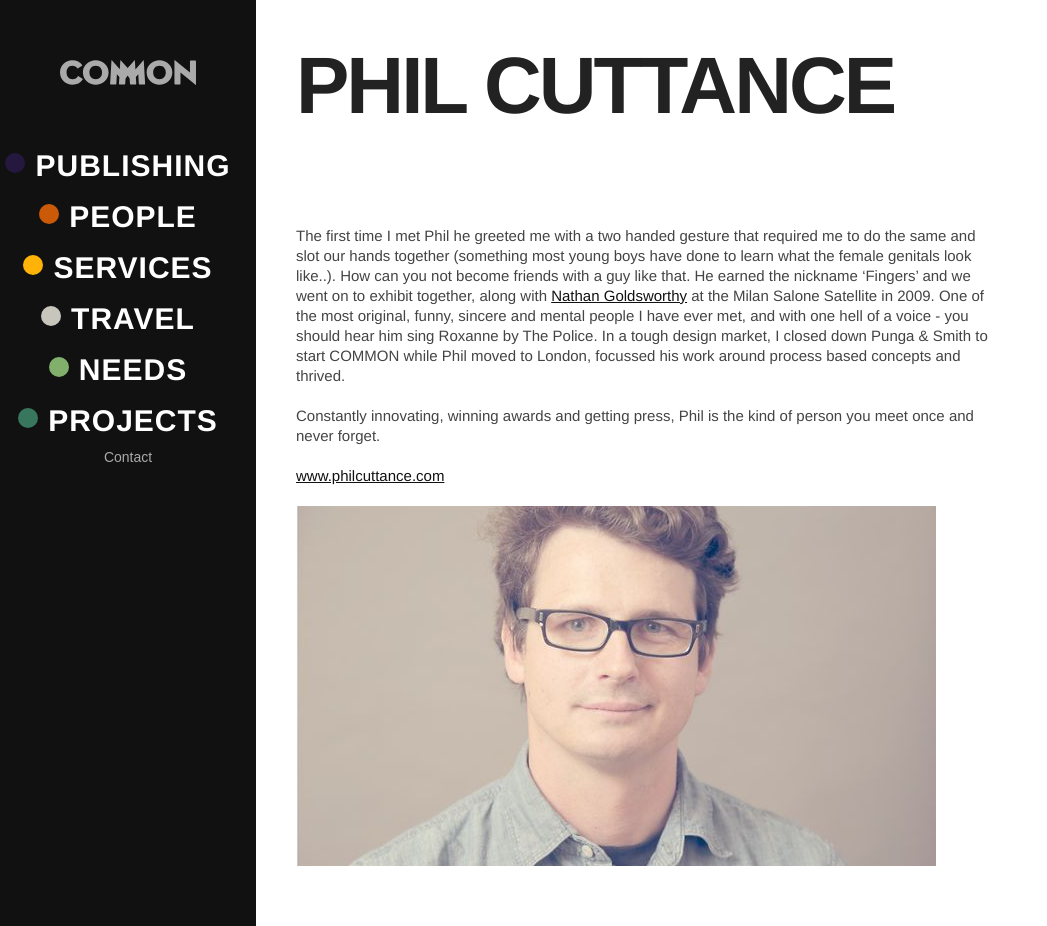
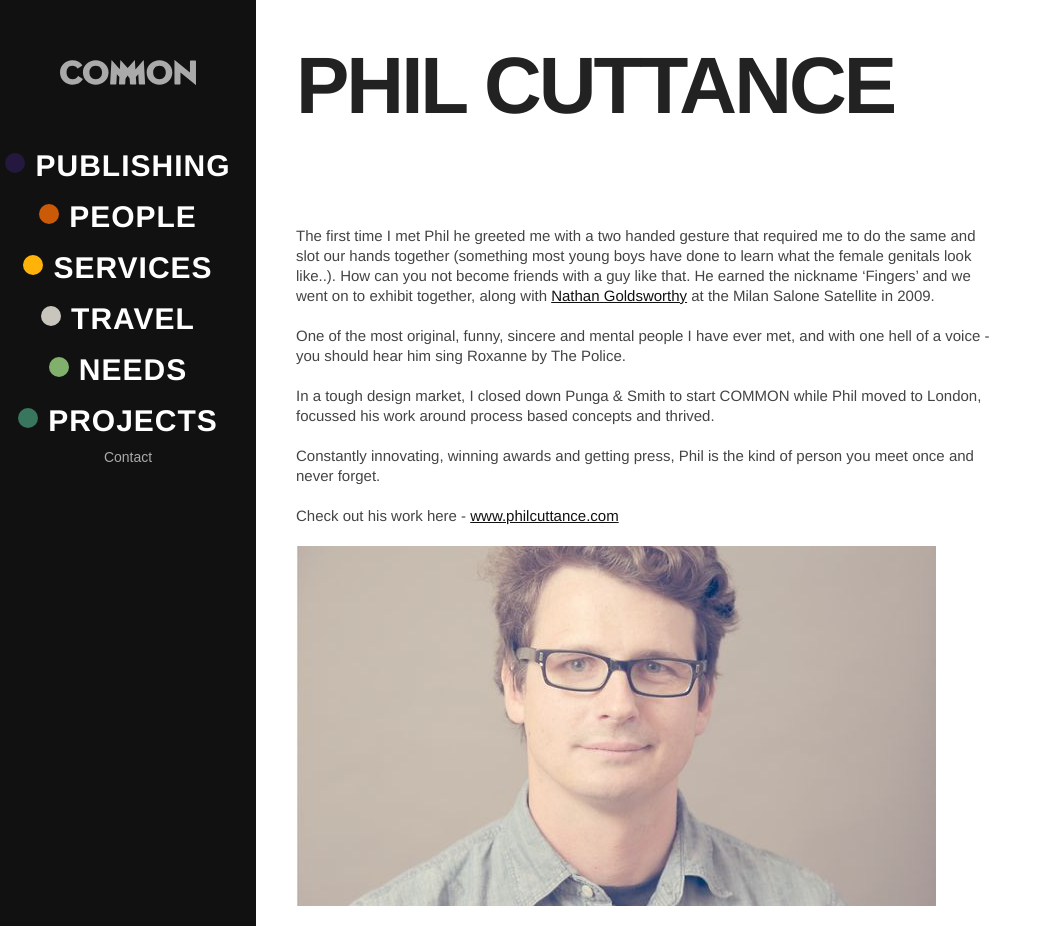
Before and after one commit to studiomattsmith/studiomattsmith.github.io, a Jekyll site: the page built from _posts/2013-12-12-Phil.md, in a window 1280 px wide and 926 px high. Shown: the whole window, without its empty margins (0-1047 px from the left). Built offline with Jekyll 4.4.1, drawn with Linux system fonts in a browser that asks for light colours.

Commit message:
phil tweaks

```diff
--- a/_posts/2013-12-12-Phil.md
+++ b/_posts/2013-12-12-Phil.md
@@ -12,10 +12,13 @@ orientation: landscape
 
 The first time I met Phil he greeted me with a two handed gesture that required me to do the same and slot our hands together (something most young boys have done to learn what the female genitals look like..).
 How can you not become friends with a guy like that. He earned the nickname 'Fingers' and we went on to exhibit together, along with <a href="http://www.goldsworthystudio.com/" target="_blank">Nathan Goldsworthy</a> at the Milan Salone Satellite in 2009.
-One of the most original, funny, sincere and mental people I have ever met, and with one hell of a voice - you should hear him sing Roxanne by The Police. In a tough design market, I closed down Punga & Smith to start COMMON while Phil moved to London, focussed his work around process based concepts and thrived.
+
+One of the most original, funny, sincere and mental people I have ever met, and with one hell of a voice - you should hear him sing Roxanne by The Police.
+
+In a tough design market, I closed down Punga & Smith to start COMMON while Phil moved to London, focussed his work around process based concepts and thrived.
 
 Constantly innovating, winning awards and getting press, Phil is the kind of person you meet once and never forget.
 
-<a href="http://www.philcuttance.com/" target="_blank">www.philcuttance.com</a>
+Check out his work here - <a href="http://www.philcuttance.com/" target="_blank">www.philcuttance.com</a>
 
 ![](/assets/images/people/phil.jpg)
```
